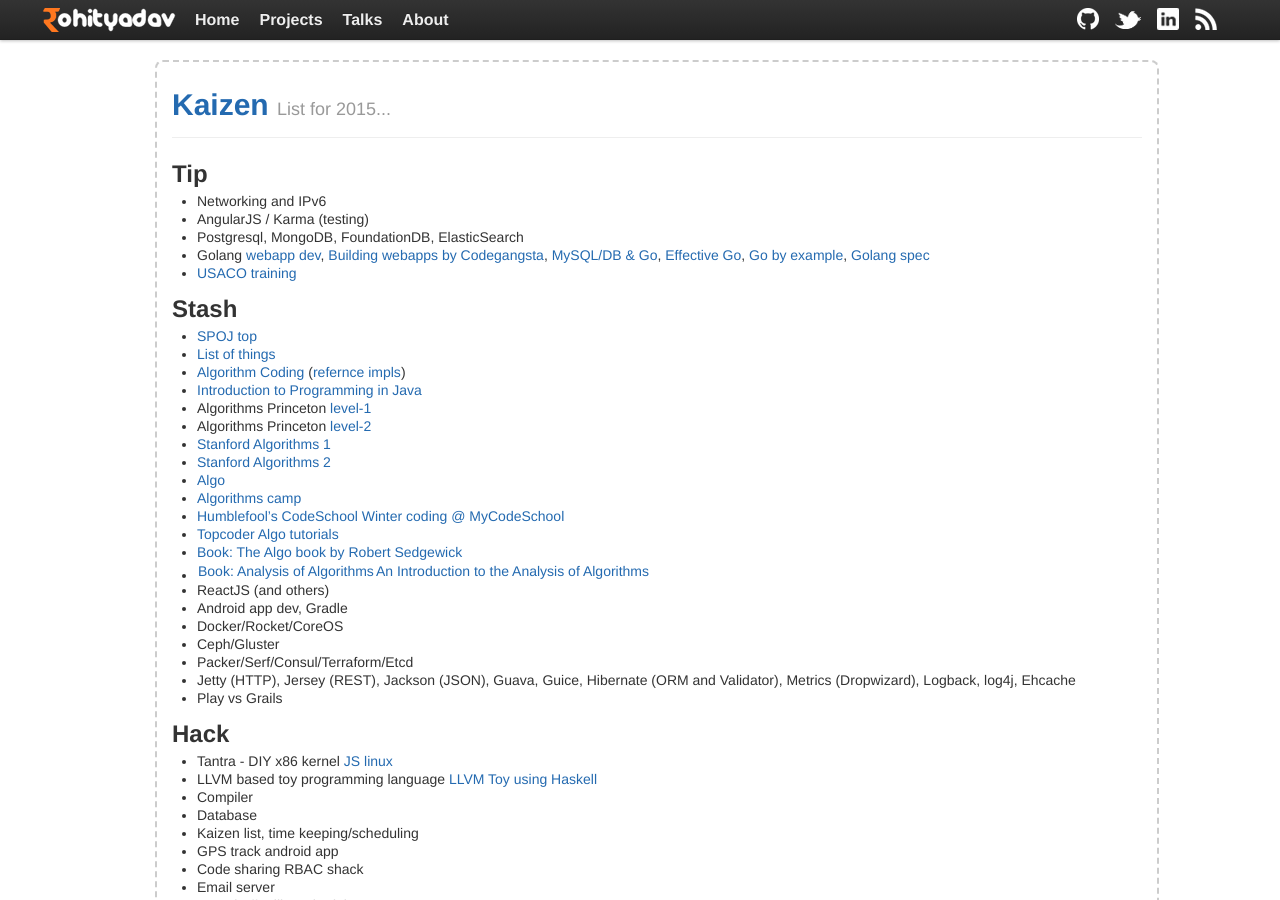
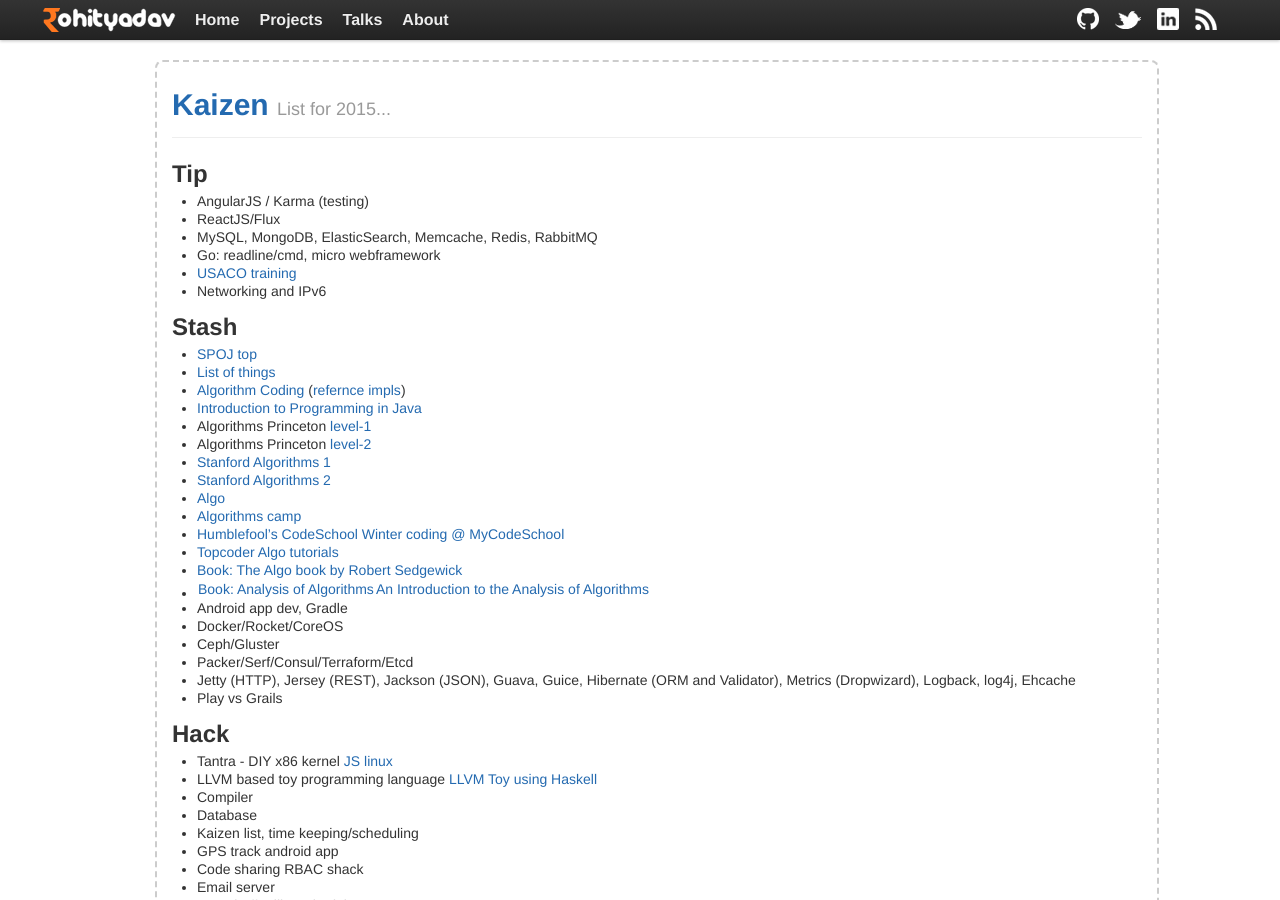
Before and after one commit to rohityadavcloud/rohityadavcloud.github.io, a Jekyll site: the page built from kaizen/index.markdown, in a window 1280 px wide and 900 px high. Built offline with Jekyll 4.4.1, drawn with Linux system fonts in a browser that asks for light colours.

Commit message:
ku
Signed-off-by: Rohit Yadav <rohit@scaleninja.com>

```diff
--- a/kaizen/index.markdown
+++ b/kaizen/index.markdown
@@ -30,11 +30,12 @@
 
 ## Tip
 
+- AngularJS / Karma (testing)
+- ReactJS/Flux
+- MySQL, MongoDB, ElasticSearch, Memcache, Redis, RabbitMQ
+- Go: readline/cmd, micro webframework
+- [USACO training](http://train.usaco.org/usacogate)
 - Networking and IPv6
-- AngularJS / Karma (testing)
-- Postgresql, MongoDB, FoundationDB, ElasticSearch
-- Golang [webapp dev](https://github.com/astaxie/build-web-application-with-golang/blob/master/en/preface.md), [Building webapps by Codegangsta](http://codegangsta.gitbooks.io/building-web-apps-with-go/content/), [MySQL/DB & Go](http://go-database-sql.org/index.html), [Effective Go](http://golang.org/doc/effective_go.html), [Go by example](https://gobyexample.com/), [Golang spec](https://golang.org/ref/spec)
-- [USACO training](http://train.usaco.org/usacogate)
 
 ## Stash
 
@@ -54,7 +55,6 @@
 - [Book: Analysis of Algorithms](https://www.coursera.org/course/aofa) | [An Introduction to the Analysis of Algorithms](http://aofa.cs.princeton.edu/home/)
 
 
-- ReactJS (and others)
 - Android app dev, Gradle
 - Docker/Rocket/CoreOS
 - Ceph/Gluster
```
